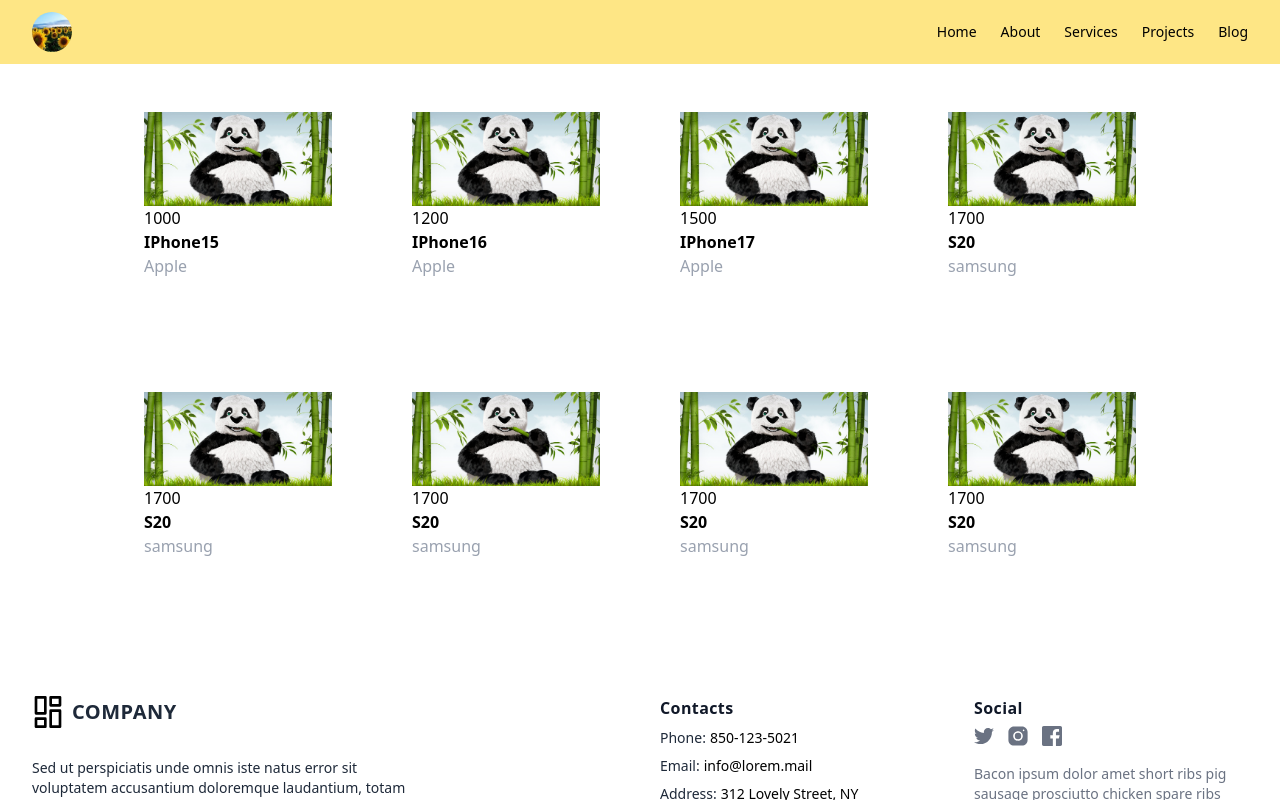
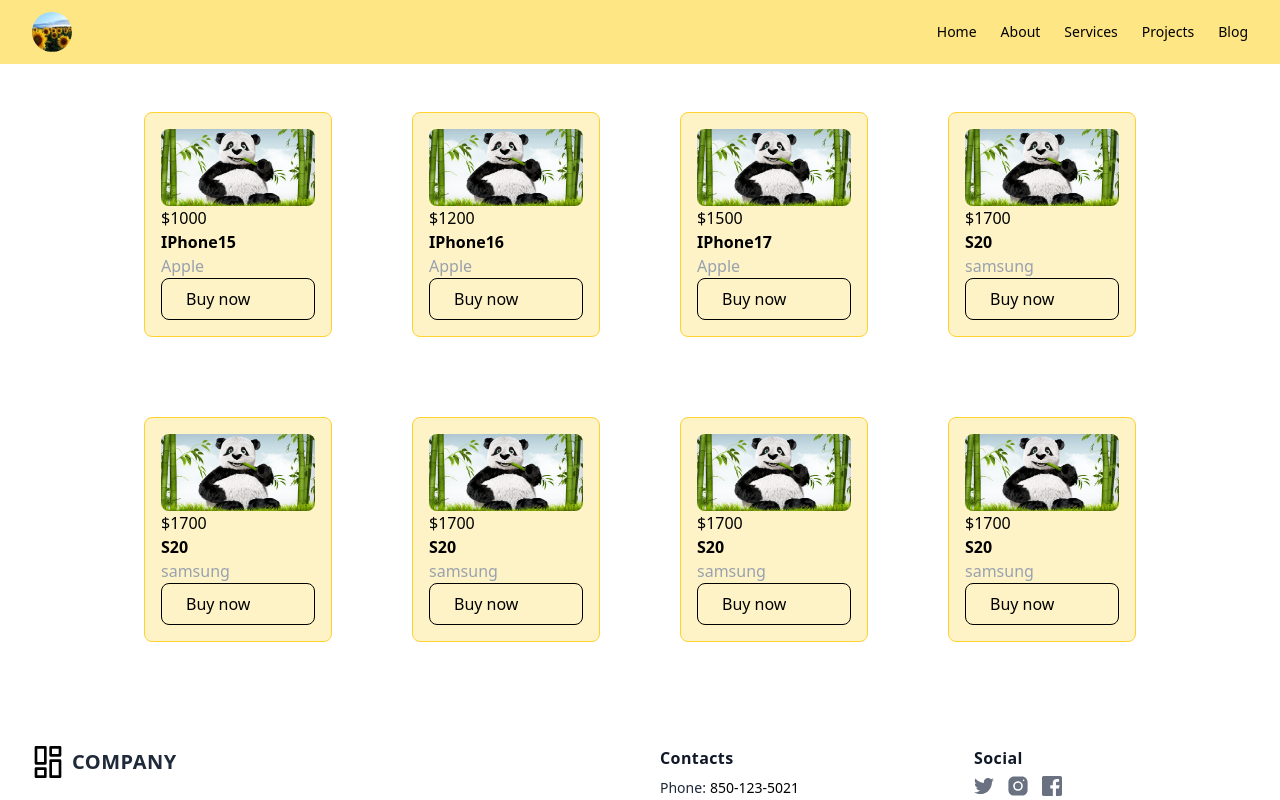
Before and after one commit to RajeshPandey10/react-season2, a React (Vite) app in the folder day3/: page /product in a window 1280 px wide. Shown: the top 800 px of the page. Built offline with nearby package versions, Linux system fonts and the light colour scheme.

Commit message:
card section

```diff
--- a/day3/src/componetns/products/ProductCard.jsx
+++ b/day3/src/componetns/products/ProductCard.jsx
@@ -1,16 +1,17 @@
 import React from 'react'
+import Button from '../common/Button'
 
 const ProductCard = ({product}) => {
   return (
     <>
-    <div className='h-50 '>
+    <div className='border border-amber-300 bg-amber-100 px-4 py-4  rounded-lg'>
 
-        <img src={product.img} alt="" />
+        <img src={product.img} alt="" className='rounded-lg' />
 
-        <p className='text-black'>{product.price}</p>
+        <p className='text-black'>${product.price}</p>
        <h2 className='font-extrabold'>{product.name}</h2>
        <p className='text-gray-400'>{product.brand}</p>
-
+     <Button text="Buy now"/>
 
     </div>
 
```
